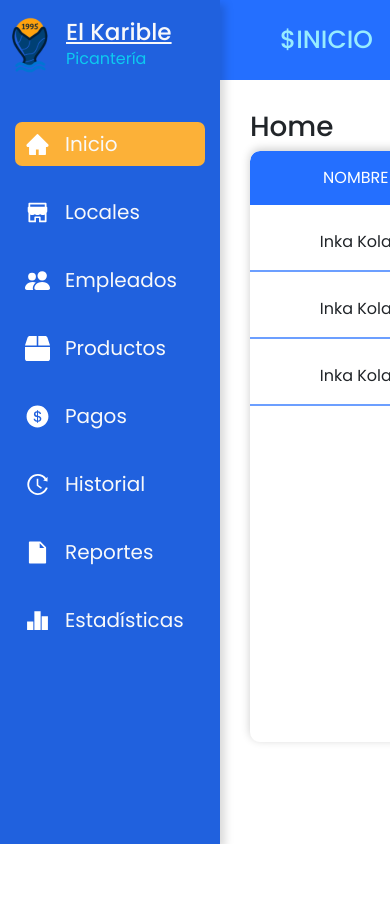
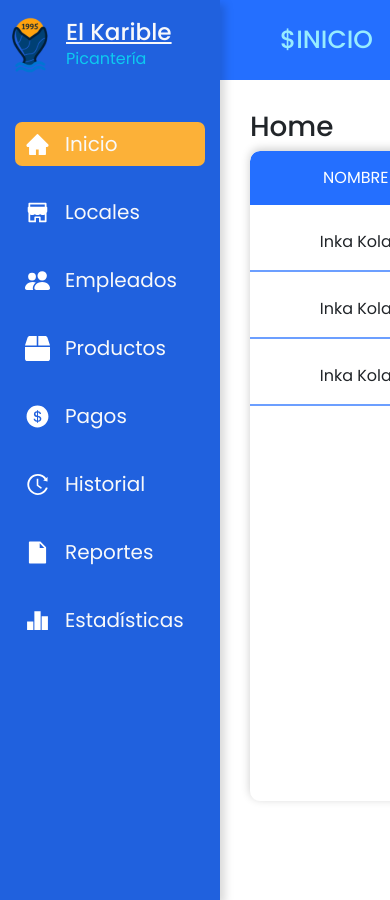
Before and after one commit to AnotherFurakam/KaribeFront, a React (Vite) app: page /admin/inicio in a window 390 px wide. Shown: the top 900 px of the page. Before the commit the page ends 844 px from the top, so only its background shows below. Built offline with nearby package versions, Linux system fonts and the light colour scheme.

Commit message:
Correccíon del responsive (Alto mínimo general de la página)

```diff
--- a/src/assets/css/golbal.styles.css
+++ b/src/assets/css/golbal.styles.css
@@ -1,5 +1,8 @@
 @import url('https://fonts.googleapis.com/css2?family=Poppins:ital,wght@0,100;0,200;0,300;0,400;0,500;0,600;0,700;0,800;0,900;1,100;1,200;1,300;1,400;1,500;1,600;1,700;1,800;1,900&display=swap');
 
+:root{
+  --general-minHeight: 900px;
+}
 
 * {
   font-family: 'Poppins', sans-serif;
@@ -9,5 +12,5 @@
 #root {
   display: grid;
   grid-template-rows: auto 1fr;
-  min-height: 100vh;
+  min-height: var(--general-minHeight);
 }
--- a/src/components/SideBar/styled-component/SidebarContainer.tsx
+++ b/src/components/SideBar/styled-component/SidebarContainer.tsx
@@ -2,7 +2,7 @@ import styled from 'styled-components';
 
 const SidebarContainer = styled.div`
   width: 270px;
-  height: 100vh;
+  min-height: var(--general-minHeight);
   background-color: #2061DE;
   filter: drop-shadow(5px 4px 4px rgba(0, 0, 0, 0.15));
 `
--- a/src/components/Table/styled-component/TableContainer.tsx
+++ b/src/components/Table/styled-component/TableContainer.tsx
@@ -2,7 +2,7 @@ import styled from 'styled-components';
 
 const TableContainer = styled.div`
   width: 100%;
-  height: 70vh;
+  min-height: 650px;
   border-radius: 10px;
   box-shadow: 0 -2px 10px rgba(0,0,0,.2);
   overflow-x: auto;
```
